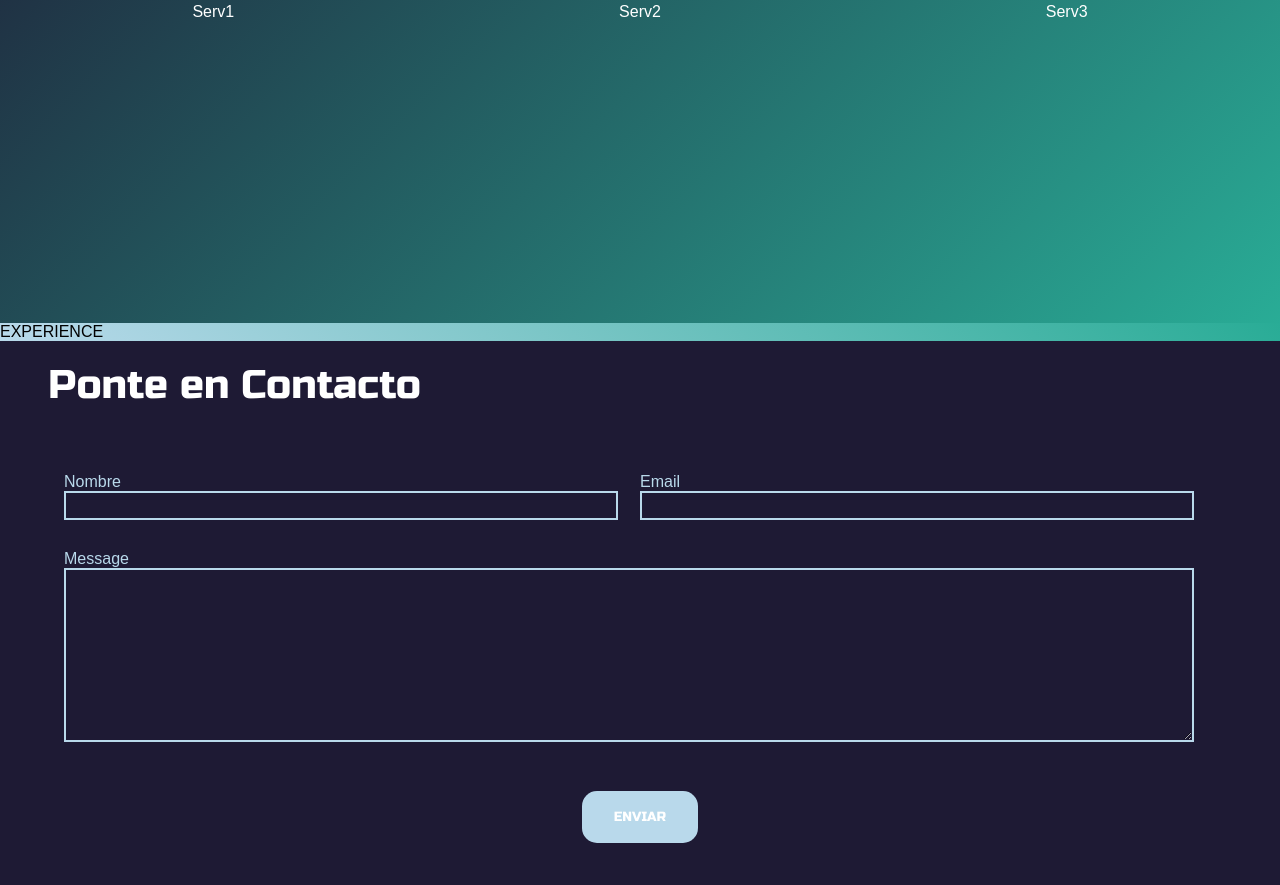
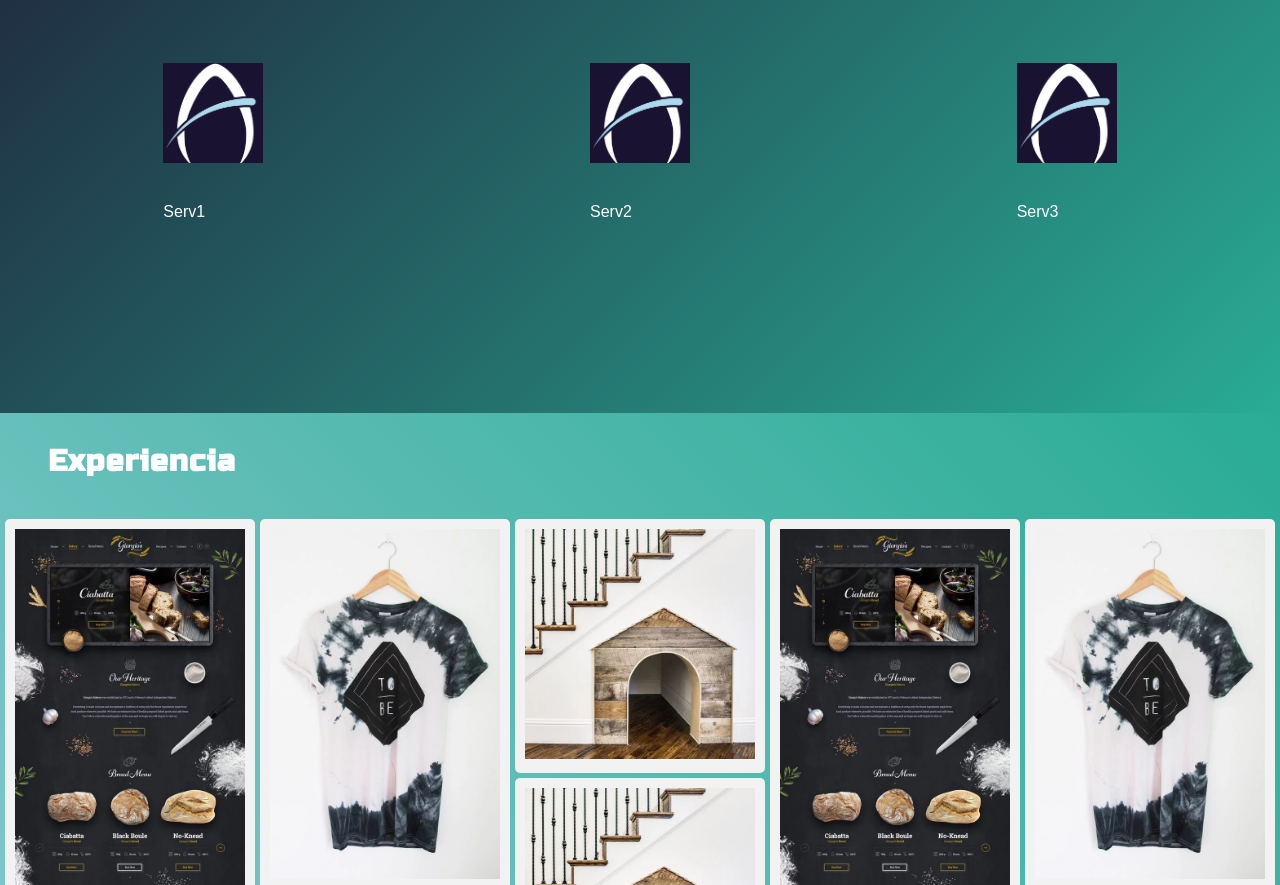
Before and after one commit to alfozaav/alfozaav.github.io, a plain HTML site: page Asterdots/index.html in a window 1280 px wide. Shown: the part 956-1841 px from the top of the page. Drawn offline with Linux system fonts and the light colour scheme.

Commit message:
Experience Part finished

```diff
--- a/Asterdots/css/main.css
+++ b/Asterdots/css/main.css
@@ -124,7 +124,7 @@ footer .footer-form .footer-button button{
     }
     .container .hero .hero-form{
         border-radius: 15px;
-        margin-bottom: 15px;
+        margin-bottom: 35px;
         width: 90%;
         padding: 10px 0;
         height: auto;
@@ -198,19 +198,61 @@ footer .footer-form .footer-button button{
     .container .servicios-container{
         display: grid;
         grid-template: 1fr 1fr 1fr 1fr / 100%;
+        padding-bottom: 70px;
     }
     .container .servicios-container .serv-txt{
         letter-spacing: 2px;
         width: 100%;
-        margin-bottom: 20px;
         margin-top:30px;
         text-align: center;
     }
-    .container .servicios-container figure .serv {
-        background: yellow;
+    .container .servicios-container .serv {
+        background-image: url(/img/fav.png);
+        height: 100px;
+        width: 100px;
+        background-size: cover;
+        background-position: center;
+        margin: 40px 0;
     }
     /*--EXPERIENCE--*/
-    .container .experiencia-container{
+    .experiencia-container {
+        padding-top: 30px;
+        padding-bottom: 40px;
+    }
+    .experiencia-txt {
+        color: white;
+        font-size: 20px;
+        letter-spacing: 1px;
+        margin-bottom: 40px;
+        text-align: center;
+    }
+    .foto-container {
+        display: grid;
+        grid-template-columns: repeat(auto-fill, 250px);
+        gap: 5px;
+        justify-content: center;
+    }
+
+    .item {
+        border-radius: 5px;
+        padding: 10px;
+        background: #f2f2f2;
+    }
+
+    .item img{
+        max-width: 100%;
+    }
+
+    .level-1 {
+        grid-row-end: span 3;
+    }
+
+    .level-2 {
+        grid-row-end: span 2;
+    }
+
+    .level-3 {
+        grid-row-end: span 1;
     }
     /*--FOOTER--*/
     footer {
@@ -344,6 +386,13 @@ footer .footer-form .footer-button button{
     .container .servicios-container .serv-txt h2{
         margin-left: 4rem;
     }
+    /*--EXPERIENCE--*/
+    .experiencia-txt {
+        text-align: justify;
+    }
+    .experiencia-txt h2{
+        padding-left: 3rem;
+    }
     /*--FOOTER--*/
     footer .footer-txt {
         text-align: justify;
--- a/Asterdots/index.html
+++ b/Asterdots/index.html
@@ -54,7 +54,56 @@
             <figure><div class="serv"></div><span>Serv3</span></figure>
         </div>
         <div class="experiencia-container">
-            EXPERIENCE
+            <div class="experiencia-txt">
+                <h2>Experiencia</h2>
+            </div>
+            <div class="foto-container">
+                <div class="item level-1">
+                    <img src="/img/landing.webp" alt="">
+                </div>
+                <div class="item level-2">
+                    <img src="/img/tshirt.webp" alt="">
+                </div>
+                <div class="item level-3">
+                    <img src="/img/house.webp" alt="">
+                </div>
+                <div class="item level-1">
+                    <img src="/img/landing.webp" alt="">
+                </div>
+                <div class="item level-2">
+                    <img src="/img/tshirt.webp" alt="">
+                </div>
+                <div class="item level-3">
+                    <img src="/img/house.webp" alt="">
+                </div>
+                <div class="item level-1">
+                    <img src="/img/landing.webp" alt="">
+                </div>
+                <div class="item level-2">
+                    <img src="/img/tshirt.webp" alt="">
+                </div>
+                <div class="item level-3">
+                    <img src="/img/house.webp" alt="">
+                </div>
+                <div class="item level-1">
+                    <img src="/img/landing.webp" alt="">
+                </div>
+                <div class="item level-2">
+                    <img src="/img/tshirt.webp" alt="">
+                </div>
+                <div class="item level-3">
+                    <img src="/img/house.webp" alt="">
+                </div>
+                <div class="item level-1">
+                    <img src="/img/landing.webp" alt="">
+                </div>
+                <div class="item level-2">
+                    <img src="/img/tshirt.webp" alt="">
+                </div>
+                <div class="item level-3">
+                    <img src="/img/house.webp" alt="">
+                </div>
+            </div>
         </div>
     </main>
     <footer>
```
Also changed, not shown: Asterdots/img/house.webp (added), Asterdots/img/landing.webp (added), Asterdots/img/tshirt.webp (added).
